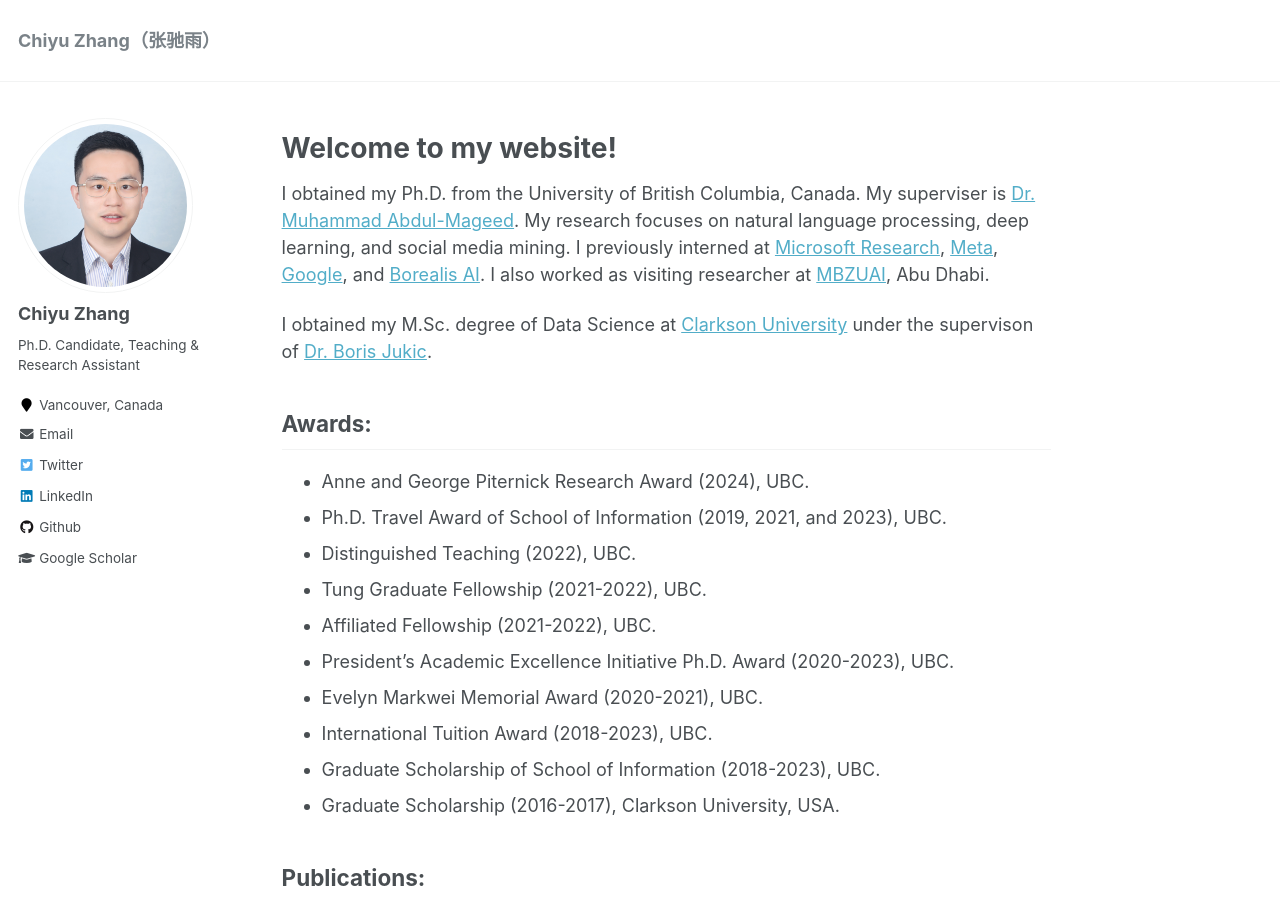
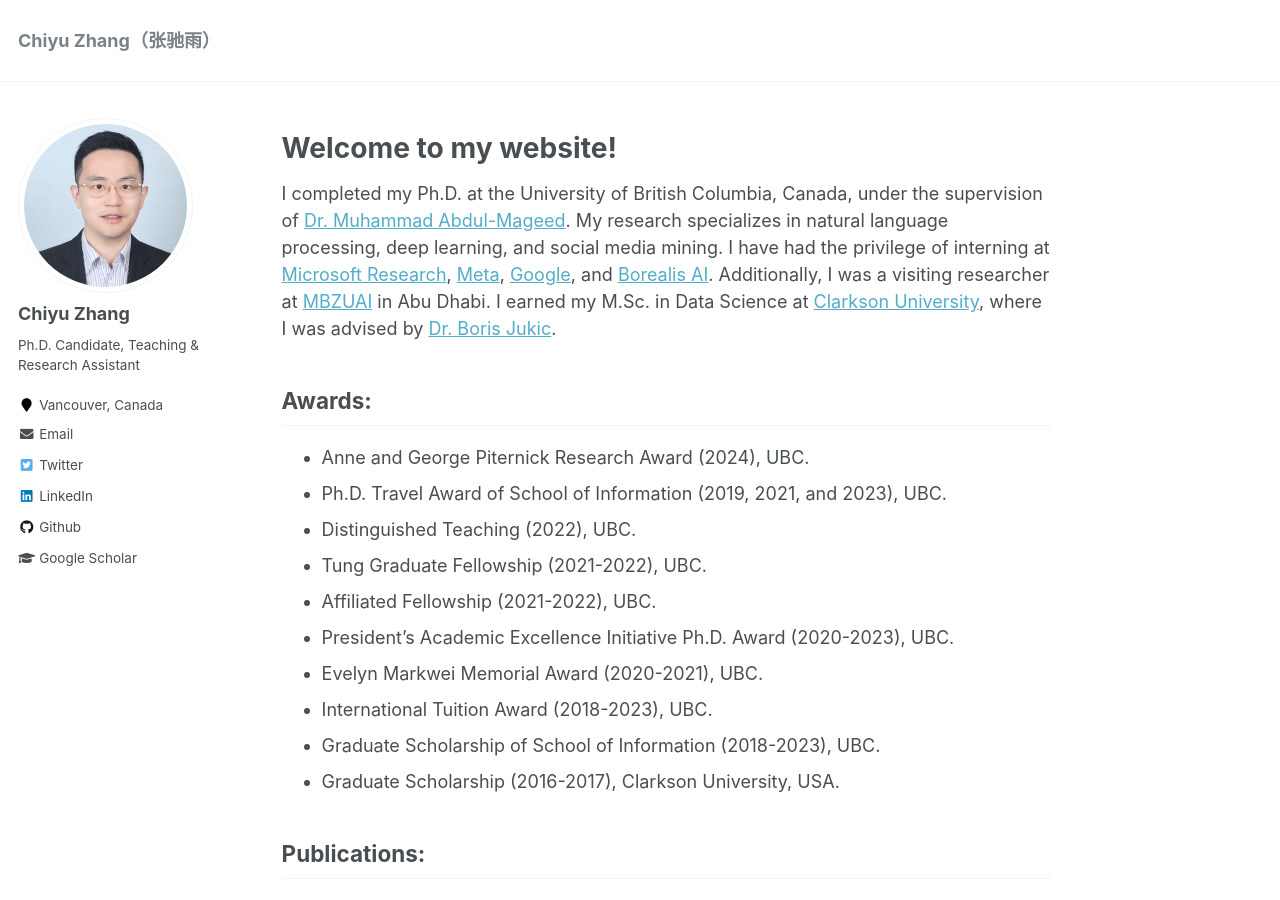
Before and after one commit to chiyuzhang94/chiyuzhang94.github.io, a Jekyll site: the page built from _pages/about.md, in a window 1280 px wide and 900 px high. Built offline with Jekyll 4.4.1, drawn with Linux system fonts in a browser that asks for light colours.

Commit message:
update intro

```diff
--- a/_pages/about.md
+++ b/_pages/about.md
@@ -8,9 +8,7 @@ redirect_from:
 ---
 # Welcome to my website!
 
-I obtained my Ph.D. from the University of British Columbia, Canada. My superviser is [Dr. Muhammad Abdul-Mageed](https://mageed.arts.ubc.ca/). My research focuses on natural language processing, deep learning, and social media mining. I previously interned at [Microsoft Research](https://www.microsoft.com/en-us/research/), [Meta](https://research.facebook.com/), [Google](https://research.google/), and [Borealis AI](https://www.borealisai.com/). I also worked as visiting researcher at [MBZUAI](https://mbzuai.ac.ae/), Abu Dhabi.
-
-I obtained my M.Sc. degree of Data Science at [Clarkson University](https://www.clarkson.edu/) under the supervison of [Dr. Boris Jukic](https://www.clarkson.edu/people/boris-jukic).
+I completed my Ph.D. at the University of British Columbia, Canada, under the supervision of [Dr. Muhammad Abdul-Mageed](https://mageed.arts.ubc.ca/). My research specializes in natural language processing, deep learning, and social media mining. I have had the privilege of interning at [Microsoft Research](https://www.microsoft.com/en-us/research/), [Meta](https://research.facebook.com/), [Google](https://research.google/), and [Borealis AI](https://www.borealisai.com/). Additionally, I was a visiting researcher at [MBZUAI](https://mbzuai.ac.ae/) in Abu Dhabi. I earned my M.Sc. in Data Science at [Clarkson University](https://www.clarkson.edu/), where I was advised by [Dr. Boris Jukic](https://www.clarkson.edu/people/boris-jukic).
 
 ## Awards:
 * Anne and George Piternick Research Award (2024), UBC.
```
